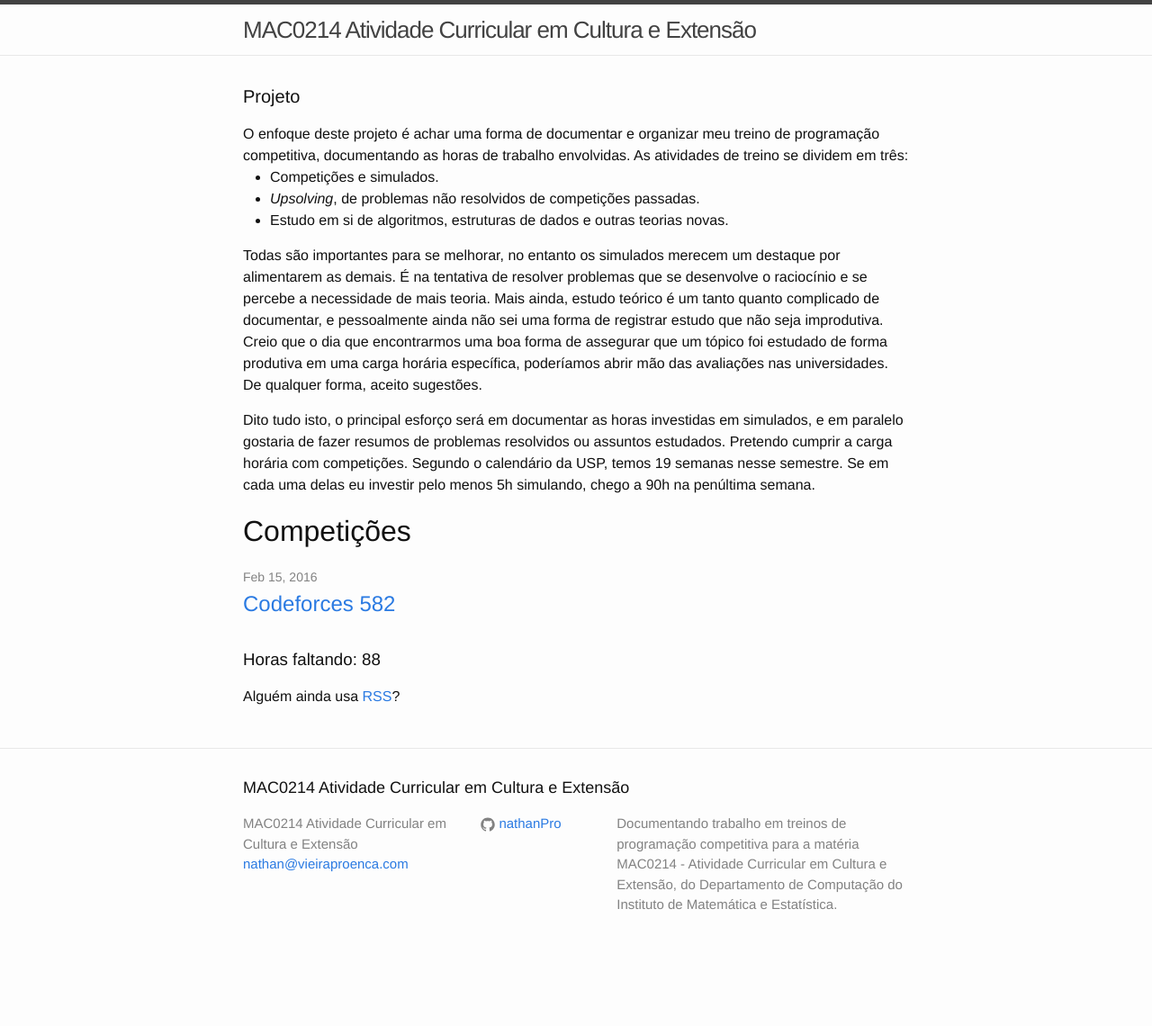
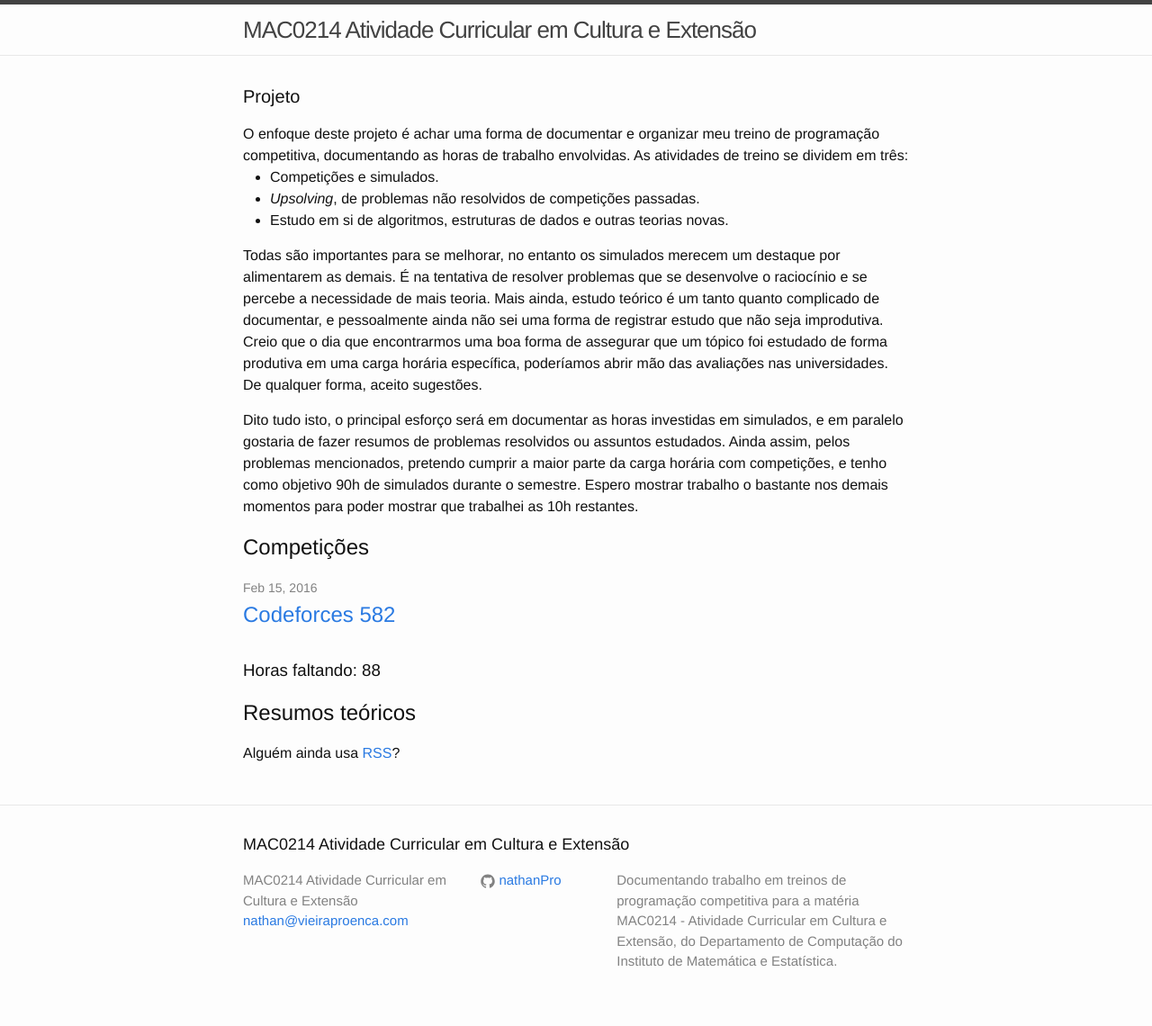
Before and after one commit to nathanPro/mac0214, a Jekyll site: the page built from index.html, in a window 1280 px wide. Shown: the whole page at 90% size. Built offline with Jekyll 4.4.1, drawn with Linux system fonts in a browser that asks for light colours; before the commit the page ends 1077 px from its top, so only the background shows below that.

Commit message:
Corrigindo escorregada com carga horária

```diff
--- a/index.html
+++ b/index.html
@@ -19,11 +19,11 @@ sum : 0
   </p>
 
   <p>
-    Dito tudo isto, o principal esforço será em documentar as horas investidas em simulados, e em paralelo gostaria de fazer resumos de problemas resolvidos ou assuntos estudados. Pretendo cumprir a carga horária com competições. Segundo o calendário da USP, temos 19 semanas nesse semestre. Se em cada uma delas eu investir pelo menos 5h simulando, chego a 90h na penúltima semana.
+    Dito tudo isto, o principal esforço será em documentar as horas investidas em simulados, e em paralelo gostaria de fazer resumos de problemas resolvidos ou assuntos estudados. Ainda assim, pelos problemas mencionados, pretendo cumprir a maior parte da carga horária com competições, e tenho como objetivo 90h de simulados durante o semestre. Espero mostrar trabalho o bastante nos demais momentos para poder mostrar que trabalhei as 10h restantes.
   </p>
 
 
-  <h1> Competições </h1>
+  <h2> Competições </h2>
   <ul class="post-list">
     {% for post in site.posts %}
       <li>
@@ -38,6 +38,9 @@ sum : 0
   </ul>
   <h3>Horas faltando: {{ 90 | minus: sum }}</h3>
 
+  <h2>Resumos teóricos</h2>
+  </hr>
+
   <p class="rss-subscribe">Alguém ainda usa <a href="{{ "/feed.xml" | prepend: site.baseurl }}">RSS</a>?</p>
 
 </div>
```
